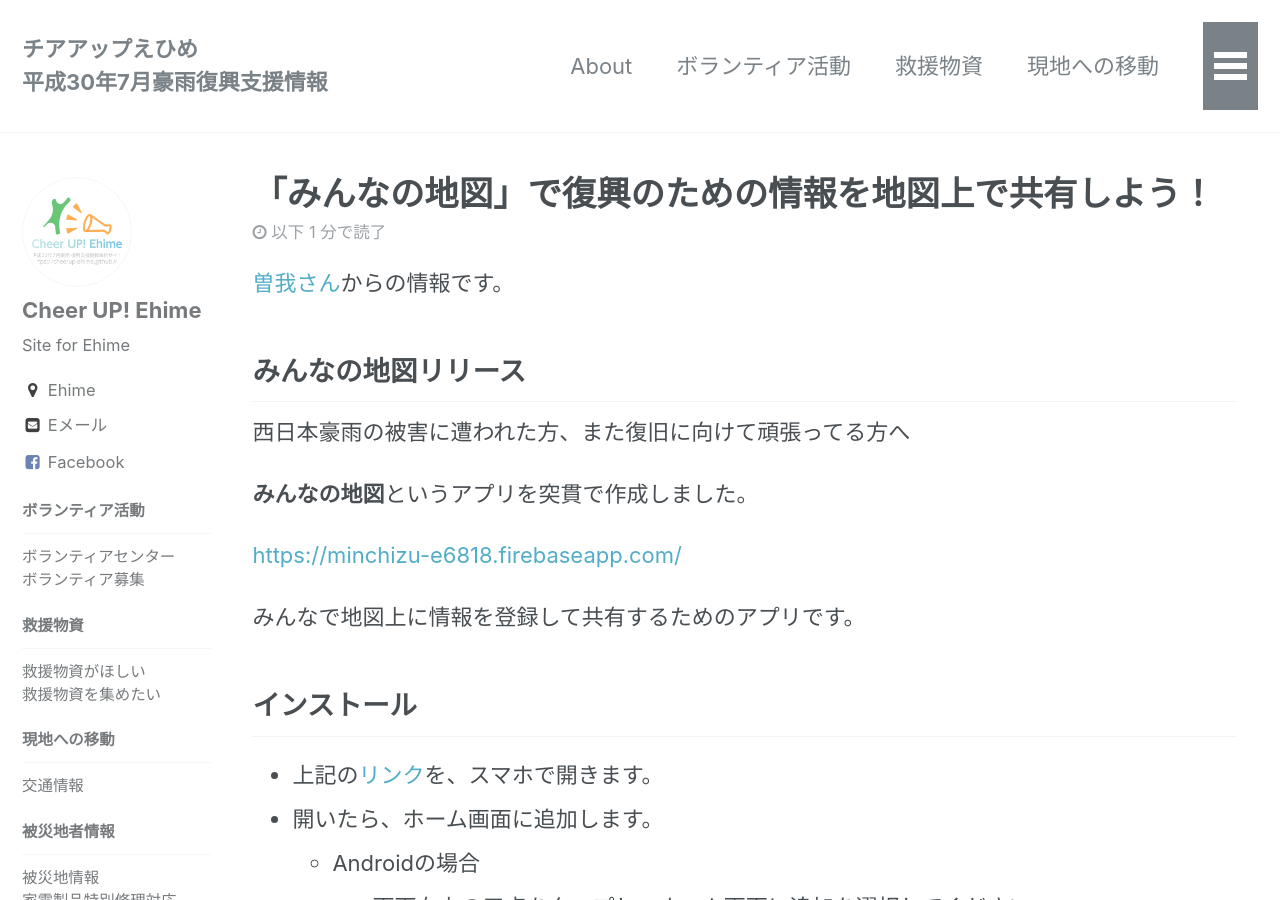
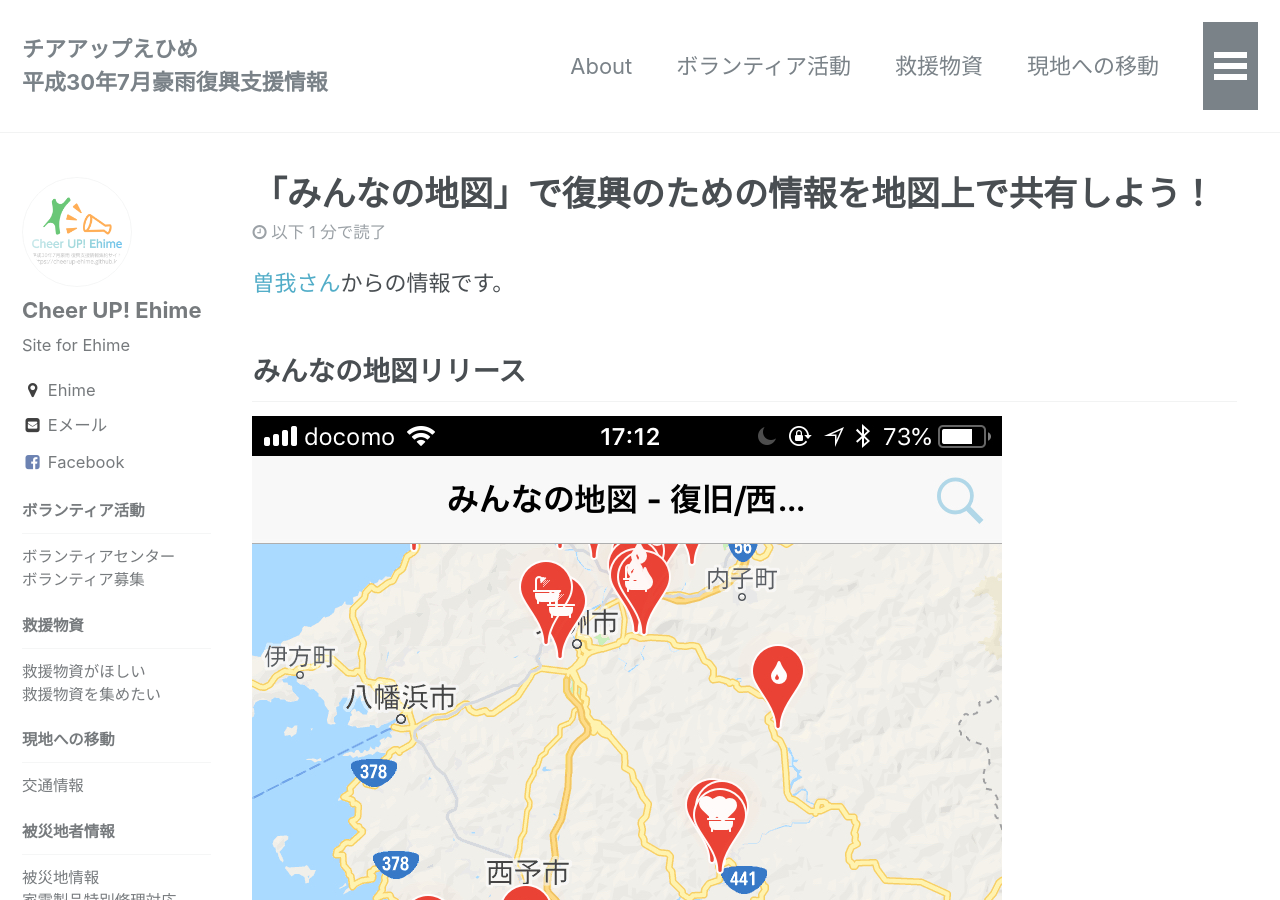
Before and after one commit to cheerup-ehime/cheerup-ehime.github.io, a Jekyll site: the page built from _posts/2018-07-13-minnanochizu-release.md, in a window 1280 px wide and 900 px high. Built offline with Jekyll 4.4.1, drawn with Linux system fonts in a browser that asks for light colours.

Commit message:
画像追加

```diff
--- a/_posts/2018-07-13-minnanochizu-release.md
+++ b/_posts/2018-07-13-minnanochizu-release.md
@@ -11,6 +11,8 @@ tag:
 
 ## みんなの地図リリース
 
+![みんなの地図](/assets/images/minnanochizu.jpeg)
+
 西日本豪雨の被害に遭われた方、また復旧に向けて頑張ってる方へ
 
 **みんなの地図**というアプリを突貫で作成しました。
@@ -18,6 +20,7 @@ tag:
 [https://minchizu-e6818.firebaseapp.com/](https://minchizu-e6818.firebaseapp.com/)
 
 みんなで地図上に情報を登録して共有するためのアプリです。
+
 
 ## インストール
 
```
Also changed, not shown: assets/images/minnanochizu.jpeg (added).
